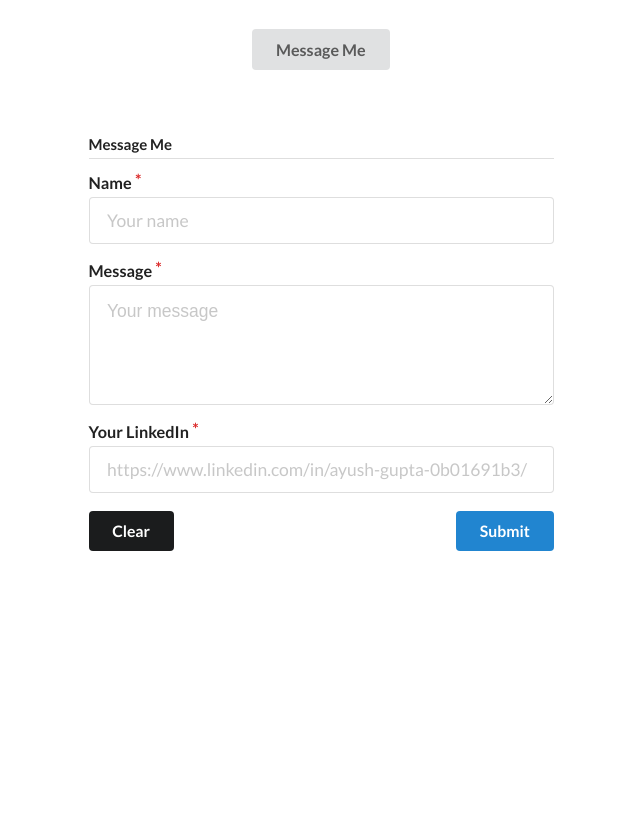
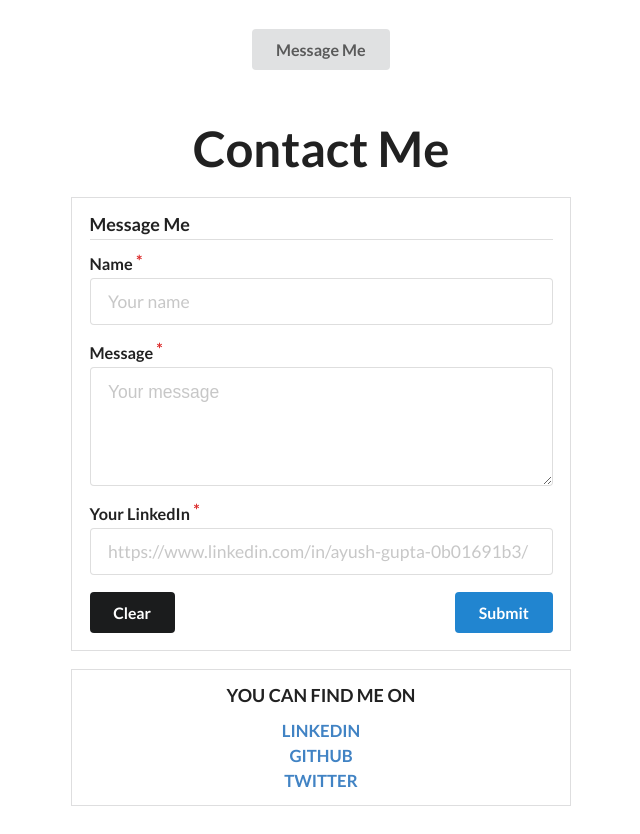
Before and after one commit to fitgang/new-portfolio, a plain HTML site: page index.html in a window 1280 px wide. Shown: the part 2015-2849 px from the top of the page, without its empty margins (319-959 px from the left). Before the commit the page ends 2584 px from the top, so only its background shows below. Drawn offline with nearby package versions, Linux system fonts and the light colour scheme.

Commit message:
updated 'contact' section
added links to social profiles and stylized the 'message-form'

```diff
--- a/index.html
+++ b/index.html
@@ -150,7 +150,7 @@
       </dd>
 
     </dl>
-    <a class="ui animated fade button" href="#contact" id="cta-to-message">
+    <a class="ui animated fade button" href="#message-form" id="cta-to-message">
       <div class="visible content capitalize">message me</div>
       <div class="hidden content">
         <i class="paper plane icon"></i>
@@ -158,8 +158,9 @@
     </a>
   </section>
   <footer id="contact">
+    <h2 class="capitalize" id="contact-heading">contact me</h2>
     <form class="ui form" id="message-form">
-      <h4 class="ui dividing header capitalize">message me</h4>
+      <h3 class="ui dividing header capitalize">message me</h3>
       <div class="required field">
         <label for="input-name" class="capitalize">name</label>
         <input type="text" id="input-name" name="name" placeholder="Your name" required>
@@ -175,6 +176,20 @@
       <button class="ui secondary clear button capitalize" type="button">clear</button>
       <button class="ui primary right floated button capitalize" type="submit">submit</button>
     </form>
+    <section class="uppercase" id="contact-social-media">
+      <h3>you can find me on</h3>
+      <ul class="flex" id="contact-social-media-list">
+        <li>
+          <a href="https://www.linkedin.com/in/ayush-gupta-0b01691b3/">linkedin</a>
+        </li>
+        <li>
+          <a href="https://github.com/fitgang" class="content">github</a>
+        </li>
+        <li>
+          <a href="https://twitter.com/fitc0de" class="content">twitter</a>
+        </li>
+      </ul>
+    </section>
   </footer>
   <script src="script.js"></script>
   <script src="https://cdnjs.cloudflare.com/ajax/libs/jquery/3.6.0/jquery.min.js" integrity="sha512-894YE6QWD5I59HgZOGReFYm4dnWc1Qt5NtvYSaNcOP+u1T9qYdvdihz0PPSiiqn/+/3e7Jo4EaG7TubfWGUrMQ==" crossorigin="anonymous" referrerpolicy="no-referrer"></script>
--- a/style.css
+++ b/style.css
@@ -267,8 +267,30 @@ html {
   }
 }
 
+#contact {
+  padding: 1em;
+  text-align: center;
+}
+
+#contact-heading {
+  font-size: 3.5em;
+}
+
+#message-form,
+#contact-social-media {
+  border: 1px solid #dededf;
+  max-width: 500px;
+  margin: 1em auto;
+  padding: 1em;
+}
+
 #message-form {
-  padding: 1em;
-  margin: 1em auto;
-  max-width: 500px;
+  text-align: left;
 }
+
+#contact-social-media-list {
+  font-size: 1.2em;
+  font-weight: bold;
+  gap: 5px;
+  list-style-type: none;
+}
```
